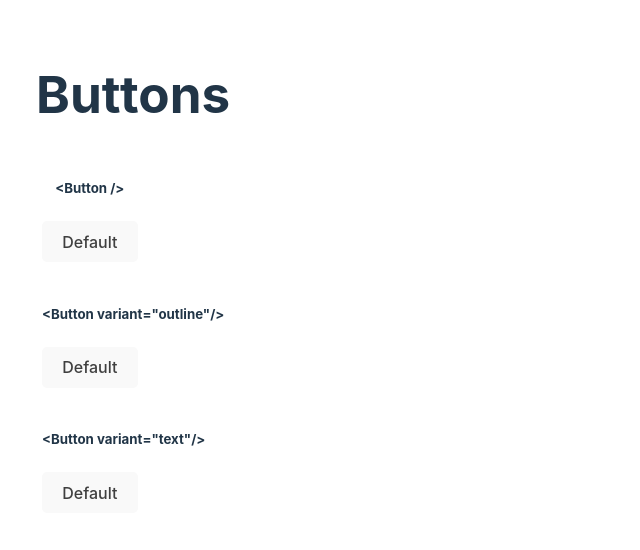
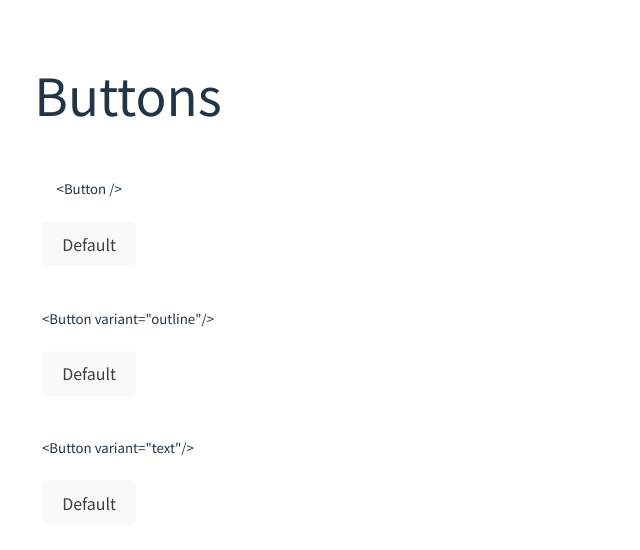
Before and after one commit to CesarQD98/button-component-devchallenge, a React (Vite) app: page / in a window 1280 px wide. Shown: the top 550 px of the page, without its empty margins (0-640 px from the left). Built offline with nearby package versions, Linux system fonts and the light colour scheme.

Commit message:
Added font

```diff
--- a/src/index.css
+++ b/src/index.css
@@ -1,9 +1,11 @@
+@import url("https://fonts.googleapis.com/css2?family=Noto+Sans+JP&display=swap");
+
 * {
   box-sizing: border-box;
 }
 
 :root {
-  font-family: Inter, system-ui, Avenir, Helvetica, Arial, sans-serif;
+  font-family: "Noto Sans JP", sans-serif;
   line-height: 1.5;
   font-weight: 400;
 
@@ -56,7 +58,7 @@
   background-color: #e0e0e0;
   color: #3f3f3f;
   cursor: pointer;
-  transition: background-color 0.25s;
+  transition: all 0.35s;
 }
 button:hover,
 button:focus,
```
